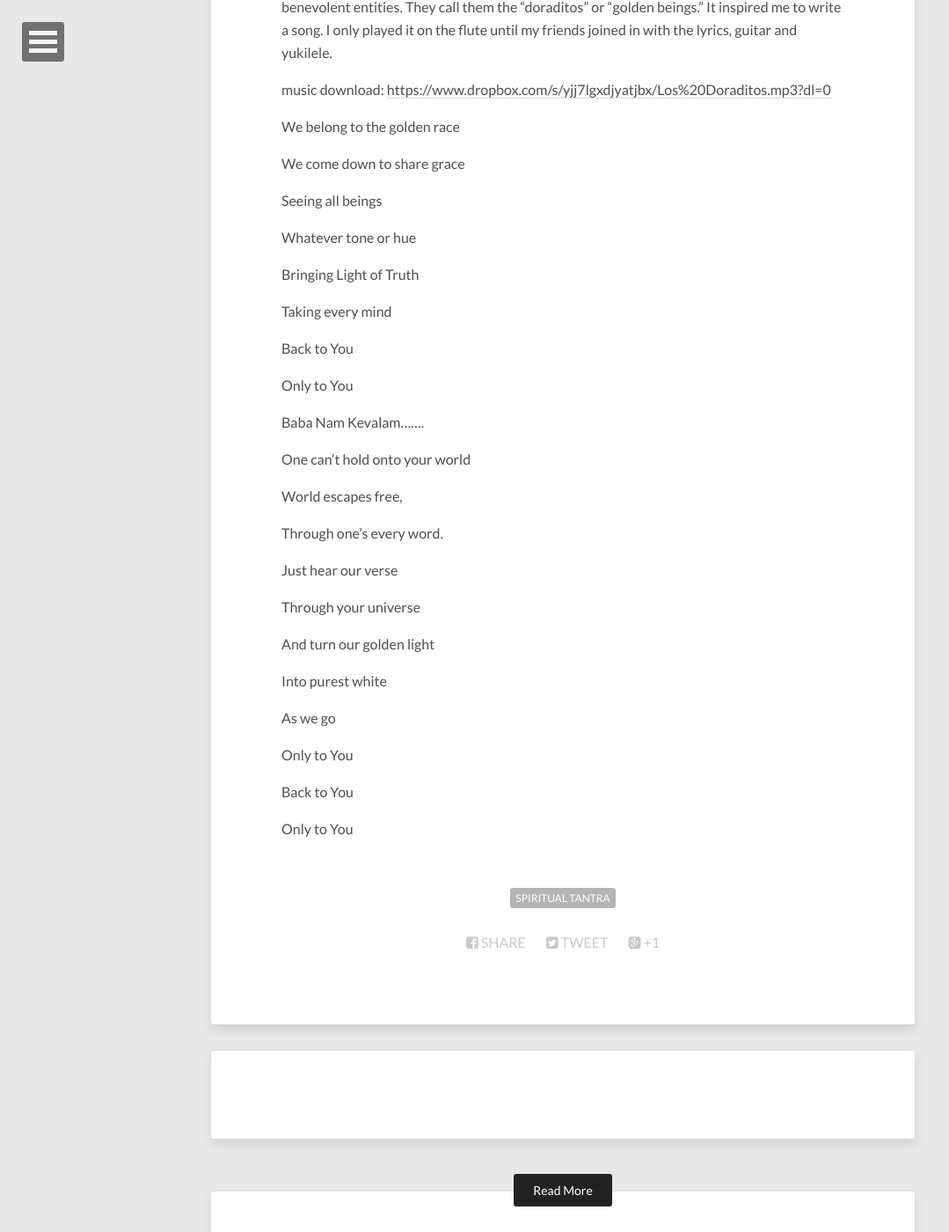
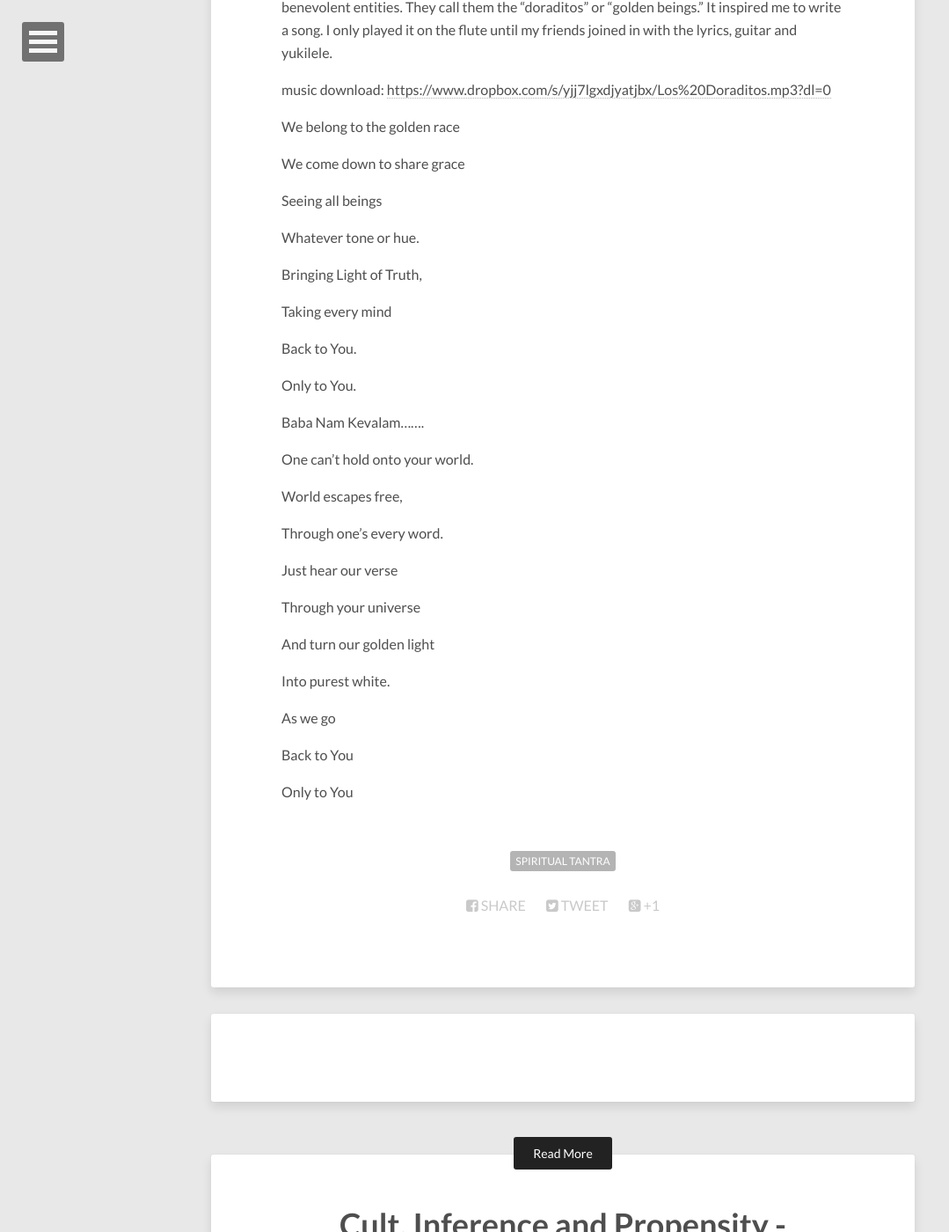
Before and after one commit to anandamurtiidiscursos/anandamurtiidiscursos.github.io, a Jekyll site: the page built from _posts/2015-08-17-los-doraditos.md, in a window 1280 px wide and 1400 px high, scrolled down 707 px. Shown: the whole window at 88% size, without its empty margins (0-1079 px from the left). Built offline with Jekyll 4.4.1, drawn with Linux system fonts in a browser that asks for light colours; nearby versions of some CDN libraries; comment, search, counter and statistics services are not loaded.

Commit message:
Updated 2015-08-17-los-doraditos.md

```diff
--- a/_posts/2015-08-17-los-doraditos.md
+++ b/_posts/2015-08-17-los-doraditos.md
@@ -26,19 +26,19 @@
 
 Seeing all beings
 
-Whatever tone or hue
+Whatever tone or hue.
 
-Bringing Light of Truth
+Bringing Light of Truth,
 
 Taking every mind
 
-Back to You
+Back to You.
 
-Only to You
+Only to You.
 
 Baba Nam Kevalam.......
 
-One can't hold onto your world
+One can't hold onto your world.
 
 World escapes free,
 
@@ -50,11 +50,9 @@
 
 And turn our golden light
 
-Into purest white
+Into purest white.
 
 As we go
-
-Only to You
 
 Back to You
 
```
